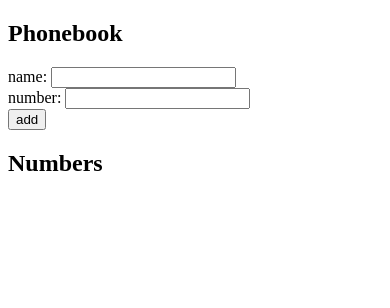
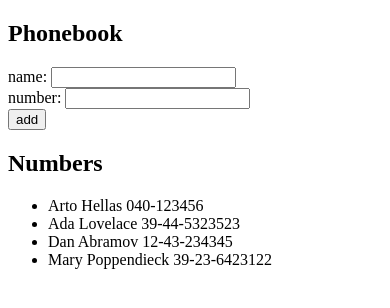
Before and after one commit to BoonCoo/Full_Stack_Open, a React (Vite) app in the folder part2/Phonebook/: page / in a window 390 px wide. Shown: the top 308 px of the page. Built offline with nearby package versions, Linux system fonts and the light colour scheme.

Commit message:
Phonebook 2.9

```diff
--- a/part2/Phonebook/src/App.jsx
+++ b/part2/Phonebook/src/App.jsx
@@ -1,18 +1,23 @@
 import { useState } from 'react'
 
 const App = () => {
-  const [persons, setPersons] = useState([])
+  const [persons, setPersons] = useState([
+    { name: 'Arto Hellas', number: '040-123456', id: 1 },
+    { name: 'Ada Lovelace', number: '39-44-5323523', id: 2 },
+    { name: 'Dan Abramov', number: '12-43-234345', id: 3 },
+    { name: 'Mary Poppendieck', number: '39-23-6423122', id: 4 }
+  ])
   const [newName, setNewName] = useState('')
   const [newNumber, setNewNumber] = useState('')
 
   const addName = (event) => {
     event.preventDefault()
-    const result = persons.map(person => person.content)
+    const result = persons.map(person => person.name)
     if (result.includes(newName)) {
       window.alert(`${newName} is already added to phonebook`)
     } else {
       const nameObject = {
-        content: newName,
+        name: newName,
         id: persons.length + 1,
         number: newNumber
       }
@@ -20,7 +25,6 @@ const App = () => {
       setNewName('')
       setNewNumber('')
     }
-
   }
 
   const handleNameChange = (event) => {
@@ -45,7 +49,7 @@ const App = () => {
       <ul>
         {persons.map(person =>
           <li key = {person.id}>
-            {person.content} {person.number}
+            {person.name} {person.number}
           </li>
         )}
       </ul>
```
